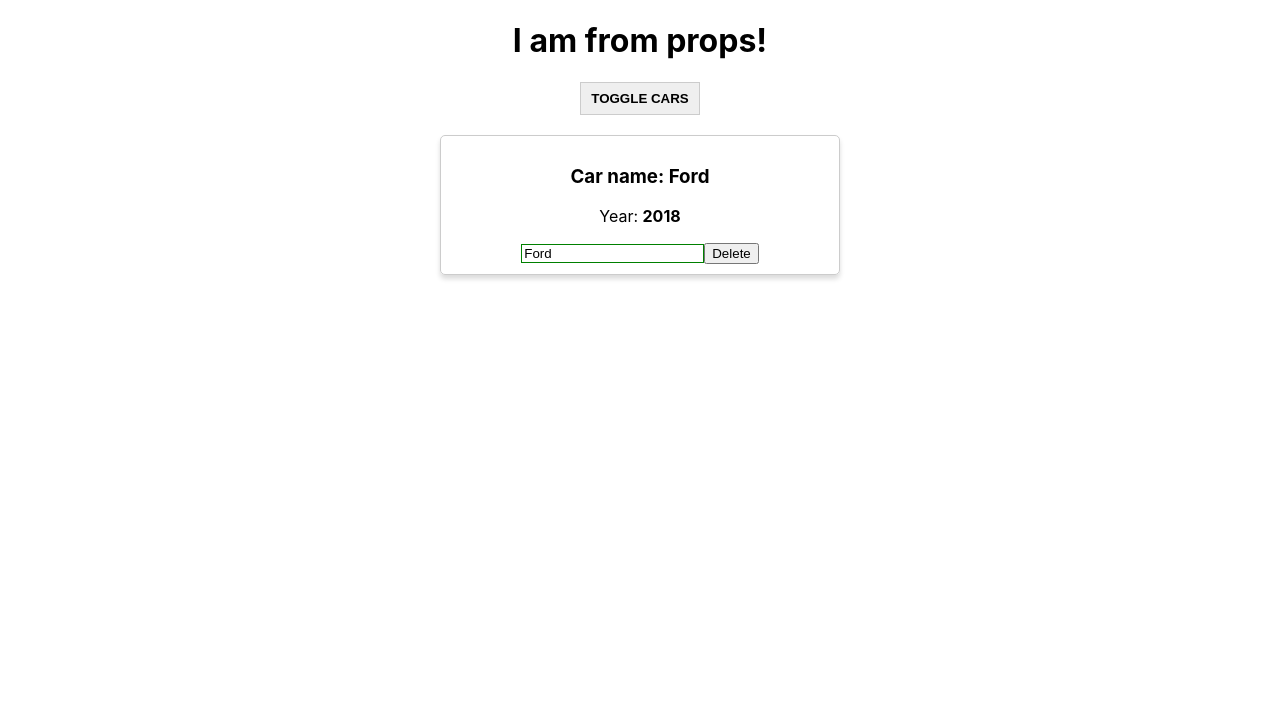
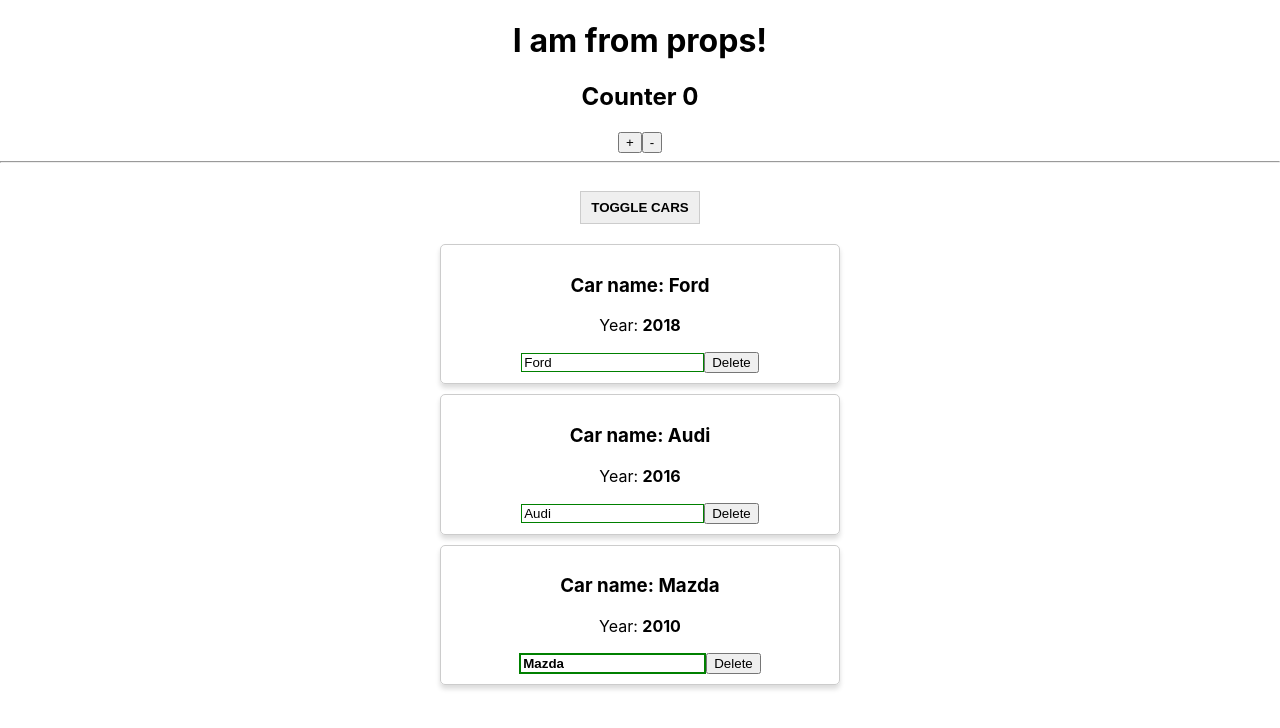
Before and after one commit to AxeSnk/react-theory, a React (Create React App) app: page / in a window 1280 px wide. Both pictures are taken after a click on the button "TOGGLE CARS". Shown: the top 728 px of the page. Built offline with nearby package versions, Linux system fonts and the light colour scheme.

Commit message:
learn 39

```diff
--- a/package.json
+++ b/package.json
@@ -7,6 +7,7 @@
     "@testing-library/react": "^9.4.0",
     "@testing-library/user-event": "^7.2.1",
     "node-sass": "^4.13.1",
+    "prop-types": "^15.7.2",
     "react": "^16.12.0",
     "react-dom": "^16.12.0",
     "react-scripts": "3.3.1"
--- a/src/App.js
+++ b/src/App.js
@@ -1,6 +1,8 @@
 import React, { Component } from "react";
 import "./App.scss";
 import Car from "./Car/Car";
+import ErrorBoundary from "./ErrorBoundary/ErrorBoundary";
+import Counter from "./Counter/Counter";
 
 class App extends Component {
   constructor(props) {
@@ -8,9 +10,9 @@ class App extends Component {
 
     this.state = {
       cars: [
-        { name: "Ford", year: 2018 }
-        // { name: "Audi", year: 2016 },
-        // { name: "Mazda", year: 2010 }
+        { name: "Ford", year: 2018 },
+        { name: "Audi", year: 2016 },
+        { name: "Mazda", year: 2010 }
       ],
       pageTitle: "React components",
       showCars: false
@@ -62,8 +64,8 @@ class App extends Component {
     if (this.state.showCars) {
       cars = this.state.cars.map((car, index) => {
         return (
+          <ErrorBoundary key={index}>
             <Car
-            key={index}
               name={car.name}
               year={car.year}
               onDelete={this.deleteHandler.bind(this, index)}
@@ -71,6 +73,7 @@ class App extends Component {
                 this.onChangeName(event.target.value, index);
               }}
             />
+          </ErrorBoundary>
         );
       });
     }
@@ -80,7 +83,11 @@ class App extends Component {
         <h1>{this.props.title}</h1>
         {/* <h1>{this.state.pageTitle}</h1> */}
 
-        <button className={"AppButton"} onClick={this.toggleCarsHandler}>
+        <Counter />
+
+        <hr/>
+
+        <button style={{marginTop: 20 }} className={"AppButton"} onClick={this.toggleCarsHandler}>
           Toggle cars
         </button>
 
--- a/src/Car/Car.css
+++ b/src/Car/Car.css
@@ -3,6 +3,14 @@
 	padding: 10px;
 	border-radius: 5px;
 	transition: border, box-shadow .3s;
+	border: 1px solid #ccc;
+	box-shadow: 0 4px 5px 0 rgba(0, 0, 0, .14);
+}
+
+.Car:hover {
+	border: 1px solid #aaa;
+	box-shadow: 0 4px 15px 0 rgba(0, 0, 0, .25);
+	cursor: pointer;
 }
 .input {
 
--- a/src/Car/Car.js
+++ b/src/Car/Car.js
@@ -1,34 +1,9 @@
 import React from "react";
-// import Radium from "radium";
 import "./Car.css";
+import PropTypes from "prop-types";
 
 class Car extends React.Component {
-
-  componentWillReceiveProps(nextProps) {
-    console.log('Car componentWillReceiveProps', nextProps)
-  }
-
-  shouldComponentUpdate(nextProps, nextState) {
-    console.log('Car shouldComponentUpdate', nextProps, nextState)
-    return nextProps.name.trim() !== this.props.name.trim()
-  }
-
-  componentWillUpdate(nextProps, nextState) {
-    console.log('Car componentWillUpdate', nextProps, nextState)
-  }
-
-  componentDidUpdate() {
-    console.log('Car componentDidUpdate')
-  }
-
-  componentWillUnmount() {
-    console.log('Car componentWillUnmount')
-  }
-
   render() {
-
-    console.log('Car render')
-
     const inputClasses = ["input"];
 
     if (this.props.name !== "") {
@@ -41,18 +16,8 @@ class Car extends React.Component {
       inputClasses.push("bold");
     }
 
-    const style = {
-      border: "1px solid #ccc",
-      boxShadow: "0 4px 5px 0 rgba(0, 0, 0, .14)",
-      ":hover": {
-        border: "1px solid #aaa",
-        boxShadow: "0 4px 15px 0 rgba(0, 0, 0, .25)",
-        cursor: "pointer"
-      }
-    };
-
     return (
-      <div className="Car" style={style}>
+      <div className="Car">
         <h3>Car name: {this.props.name}</h3>
         <p>
           Year: <strong>{this.props.year}</strong>
@@ -69,4 +34,11 @@ class Car extends React.Component {
   }
 }
 
+Car.propTypes = {
+  name: PropTypes.string.isRequired,
+  year: PropTypes.number,
+  onChangeName: PropTypes.func,
+  onDelete: PropTypes.func,
+}
+
 export default Car;
--- /dev/null
+++ b/src/Counter/Counter.js
@@ -0,0 +1,44 @@
+import React, { Component } from "react";
+import Auxiliary from "../hoc/Auxiliary";
+
+export default class Counter extends Component {
+  state = {
+    counter: 0
+  };
+
+  addCounter = () => {
+    // this.setState({
+    //   counter: this.state.counter + 1
+    // });
+
+    this.setState((prevState) => {
+      return {
+        counter: prevState.counter + 1
+      }
+    })
+  };
+
+  render() {
+    return (
+      <Auxiliary>
+        <h2>Counter {this.state.counter}</h2>
+        <button onClick={this.addCounter}>+</button>
+        <button
+          onClick={() => this.setState({ counter: this.state.counter - 1 })}
+        >
+          -
+        </button>
+      </Auxiliary>
+    );
+
+    // return [
+    //   <h2 key={'1'}>Counter {this.state.counter}</h2>,
+    //   <button key={'2'} onClick={this.addCounter}>+</button>,
+    //   <button key={'3'}
+    //     onClick={() => this.setState({ counter: this.state.counter - 1 })}
+    //   >
+    //     -
+    //   </button>,
+    // ]
+  }
+}
--- /dev/null
+++ b/src/ErrorBoundary/ErrorBoundary.js
@@ -0,0 +1,19 @@
+import React from 'react'
+
+export default class ErrorBoundary extends React.Component {
+  state = {
+    hasError: false
+  }
+
+  componentDidCatch(error, info) {
+    this.setState({hasError: true})
+  }
+
+  render() {
+    if (this.state.hasError) {
+      return <h1 style={{color: 'red'}}>Something went wrong</h1>
+    }
+
+    return this.props.children
+  }
+}
--- /dev/null
+++ b/src/hoc/Auxiliary.js
@@ -0,0 +1,7 @@
+import React from 'react'
+
+const Auxiliary = (props) => {
+  return props.children
+}
+
+export default Auxiliary
```
Lines whose indentation alone changed are shown as unchanged.
